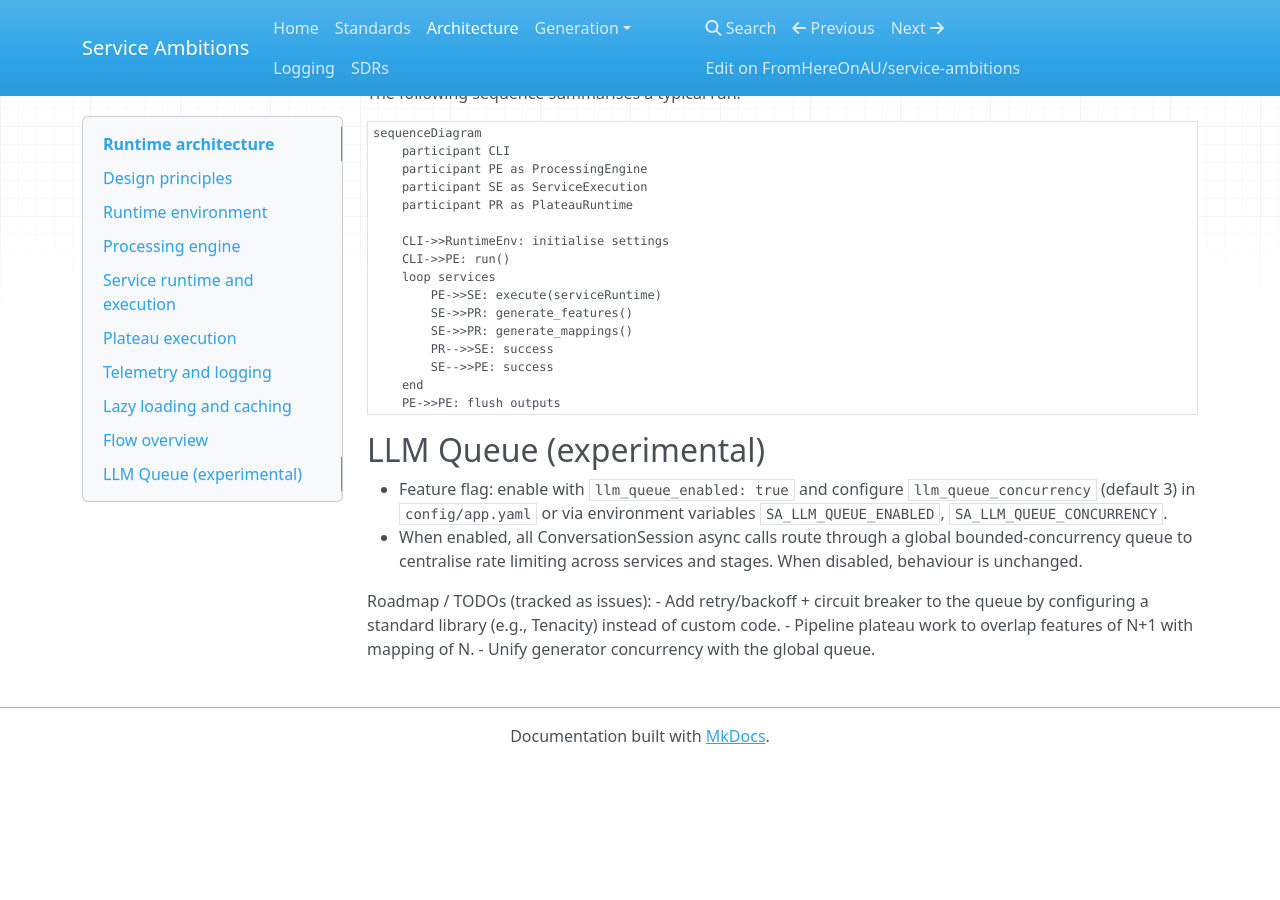
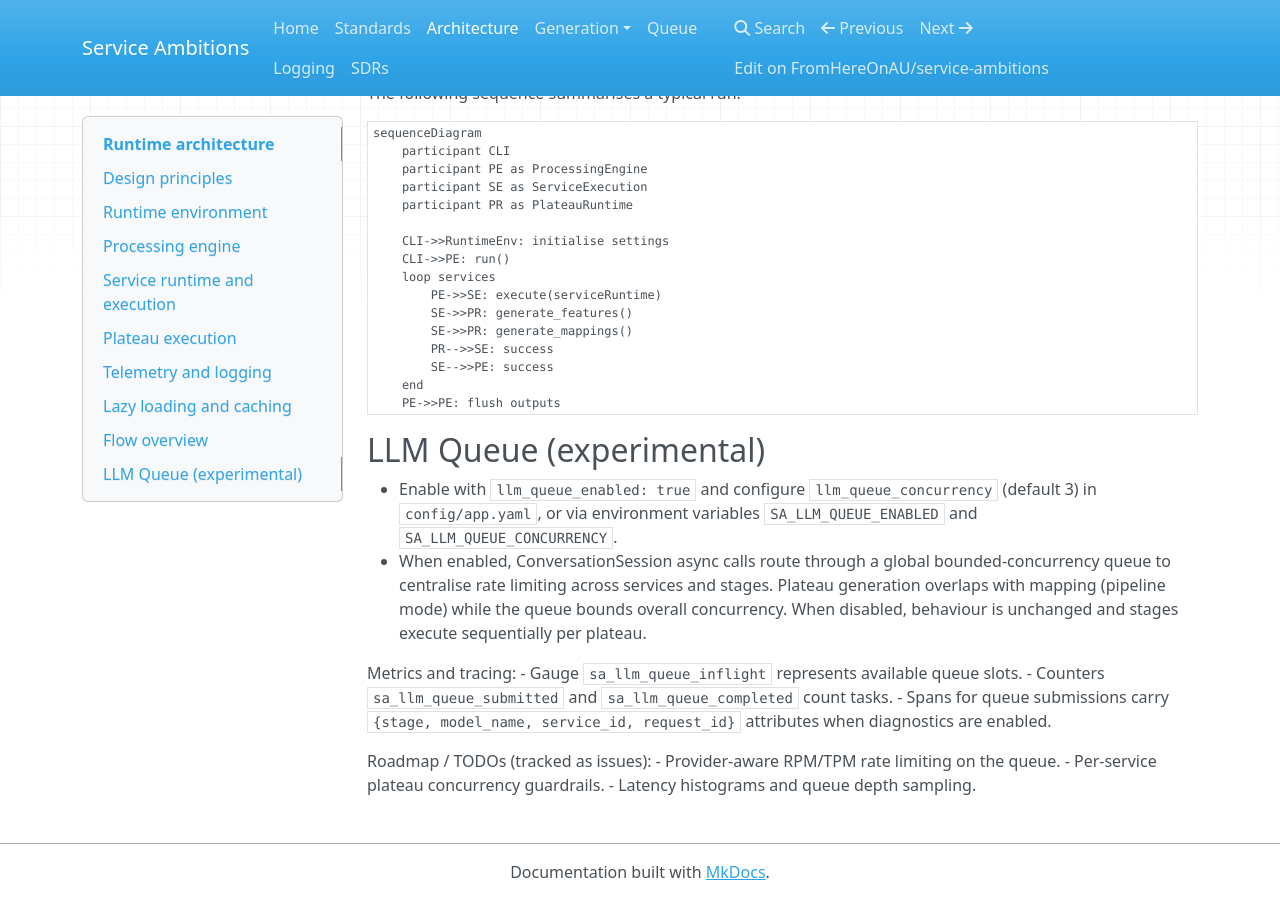
Before and after one commit to fenrick/service-ambitions, an MkDocs documentation site: the page built from docs/runtime-architecture.md, in a window 1280 px wide and 900 px high, scrolled down 1929 px. Built offline with MkDocs 1.6.1, drawn with Linux system fonts in a browser that asks for light colours; nearby versions of some CDN libraries; before the commit the page ends 2693 px from its top, so only the background shows below that.

Commit message:
docs: sync CLI docs (run/map), add LLM queue guide, and preflight examples; update architecture notes and mkdocs nav

```diff
--- a/docs/runtime-architecture.md
+++ b/docs/runtime-architecture.md
@@ -130,14 +130,22 @@ sequenceDiagram
 
 ## LLM Queue (experimental)
 
-- Feature flag: enable with `llm_queue_enabled: true` and configure
-  `llm_queue_concurrency` (default 3) in `config/app.yaml` or via
-  environment variables `SA_LLM_QUEUE_ENABLED`, `SA_LLM_QUEUE_CONCURRENCY`.
-- When enabled, all ConversationSession async calls route through a global
-  bounded-concurrency queue to centralise rate limiting across services and
-  stages. When disabled, behaviour is unchanged.
+- Enable with `llm_queue_enabled: true` and configure
+  `llm_queue_concurrency` (default 3) in `config/app.yaml`, or via environment
+  variables `SA_LLM_QUEUE_ENABLED` and `SA_LLM_QUEUE_CONCURRENCY`.
+- When enabled, ConversationSession async calls route through a global
+  bounded‑concurrency queue to centralise rate limiting across services and
+  stages. Plateau generation overlaps with mapping (pipeline mode) while the
+  queue bounds overall concurrency. When disabled, behaviour is unchanged and
+  stages execute sequentially per plateau.
+
+Metrics and tracing:
+- Gauge `sa_llm_queue_inflight` represents available queue slots.
+- Counters `sa_llm_queue_submitted` and `sa_llm_queue_completed` count tasks.
+- Spans for queue submissions carry `{stage, model_name, service_id, request_id}`
+  attributes when diagnostics are enabled.
 
 Roadmap / TODOs (tracked as issues):
-- Add retry/backoff + circuit breaker to the queue by configuring a standard library (e.g., Tenacity) instead of custom code.
-- Pipeline plateau work to overlap features of N+1 with mapping of N.
-- Unify generator concurrency with the global queue.
+- Provider‑aware RPM/TPM rate limiting on the queue.
+- Per‑service plateau concurrency guardrails.
+- Latency histograms and queue depth sampling.
--- a/mkdocs.yml
+++ b/mkdocs.yml
@@ -12,6 +12,7 @@ nav:
   - Generation:
       - Evolution: generate-evolution.md
       - Mapping: generate-mapping.md
+  - Queue: llm-queue.md
   - Logging: logging-levels.md
   - SDRs: sd01-flow-of-evolution-prompts.md
 
```
Also changed, not shown: CONTRIBUTING.md (+3 -0 lines), README.md (+44 -0 lines), docs/generate-evolution.md (+7 -1 lines), docs/generate-mapping.md (+4 -4 lines), docs/index.md (+31 -3 lines), docs/llm-queue.md (added, +55 -0 lines).
